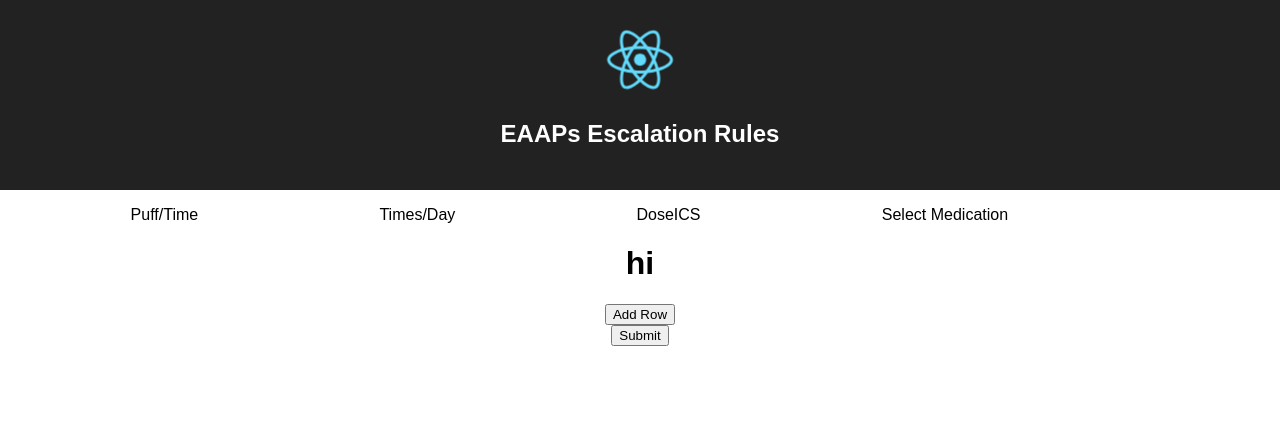
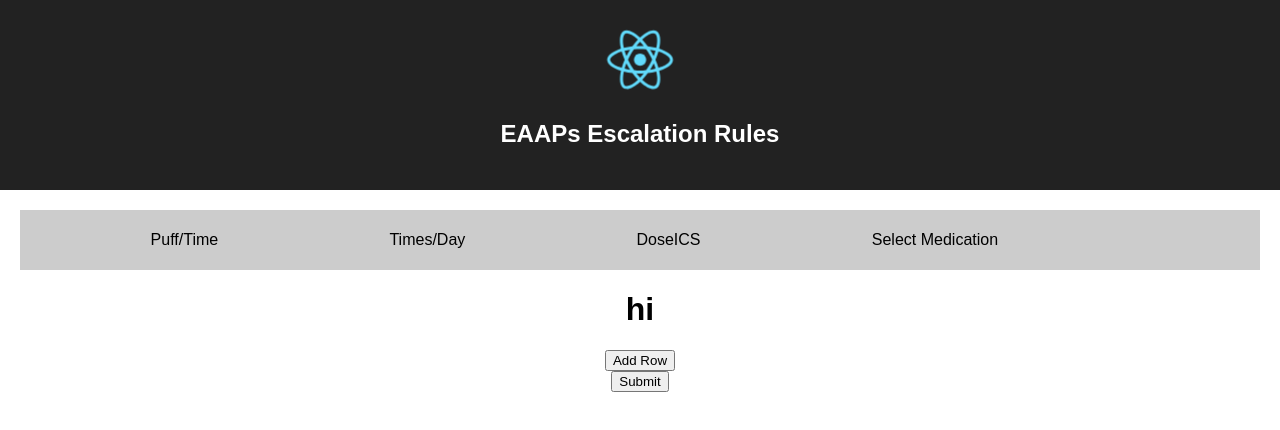
Before and after one commit to qoc-shirley/EAAPS-Rules, a React (Create React App) app: page / in a window 1280 px wide. Shown: the top 430 px of the page. Built offline with nearby package versions, Linux system fonts and the light colour scheme.

Commit message:
edited styling of row

```diff
--- a/src/Components/Row/styles.css
+++ b/src/Components/Row/styles.css
@@ -1,6 +1,8 @@
 .row {
 
-    /*background-color: #ccc;*/
+    background-color: #ccc;
+    margin:20px;
+    padding:5px;
 }
 
 .row ul {
```
